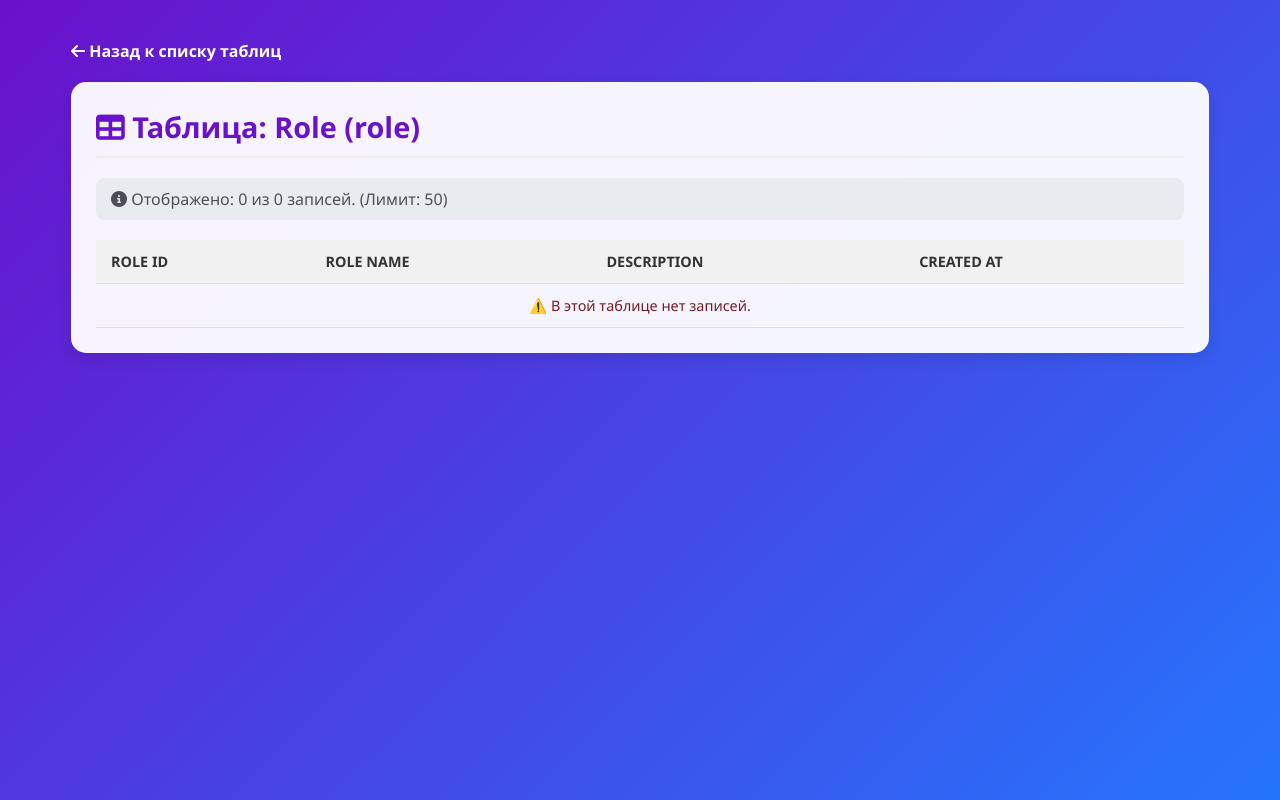
After one commit to spiraleer/studyDB, a FastAPI app: page /dashboard/table/role in a window 1280 px wide. The commit adds this page. Run offline with FastAPI, Linux system fonts and the light colour scheme.

Commit message:
Viewing real tables from the DB.

```diff
--- a/routes/dashboard.py
+++ b/routes/dashboard.py
@@ -1,22 +1,109 @@
-# routes/dashboard.py
-from fastapi import APIRouter, Request
+# routes/dashboard.py (Реальный вывод данных таблицы)
+from fastapi import APIRouter, Request, Depends, HTTPException, status
 from fastapi.responses import HTMLResponse
 from fastapi.templating import Jinja2Templates
+from sqlalchemy import inspect, text
+from sqlalchemy.orm import Session
+from models.database import engine, get_db
+# Импортируем все модели из tables.py для динамического доступа
+import models.tables as tables
+from models.tables import Base # Нужна для динамического доступа к моделям
 
-# Инициализируем шаблоны
 templates = Jinja2Templates(directory="templates")
 
-# Инициализируем роутер
 router = APIRouter(
     tags=["Панель управления"],
 )
 
+def get_all_model_tables():
+    """Возвращает список всех таблиц, определенных в схеме."""
+    inspector = inspect(engine)
+    # Получаем имена всех существующих таблиц в БД
+    return inspector.get_table_names()
+
+def get_model_class_by_table_name(table_name: str):
+    """Динамически находит класс модели SQLAlchemy по имени таблицы."""
+    for mapper in Base.registry.mappers:
+        cls = mapper.class_
+        if hasattr(cls, '__tablename__') and cls.__tablename__ == table_name:
+            return cls
+    return None
+
 @router.get("/dashboard", response_class=HTMLResponse)
-async def dashboard(request: Request):
+async def dashboard(request: Request, db: Session = Depends(get_db)):
     """
-    Роут для отображения базовой страницы панели управления.
+    Основная страница панели управления, отображающая список таблиц БД.
     """
+    tables = get_all_model_tables()
+
     return templates.TemplateResponse(
         "dashboard.html",
-        {"request": request}
+        {
+            "request": request,
+            "tables": tables,
+            "employee_login": "admin"
+        }
     )
+
+# Роут для просмотра содержимого таблицы
+@router.get("/dashboard/table/{table_name}", response_class=HTMLResponse)
+async def table_view(
+    table_name: str,
+    request: Request,
+    db: Session = Depends(get_db)
+):
+    """
+    Роут для отображения содержимого конкретной таблицы.
+    """
+
+    ModelClass = get_model_class_by_table_name(table_name)
+
+    if ModelClass is None:
+        raise HTTPException(
+            status_code=status.HTTP_404_NOT_FOUND,
+            detail=f"Таблица '{table_name}' не найдена или не имеет соответствующей ORM-модели."
+        )
+
+    # 1. Получаем столбцы (заголовки)
+    # Используем названия атрибутов модели
+    column_names = [column.key for column in inspect(ModelClass).mapper.columns]
+
+    # 2. Получаем данные
+    try:
+        # Выполняем простой запрос SELECT *
+        # Ограничиваем 50 строками, чтобы не нагружать браузер и БД
+        query = db.query(ModelClass).limit(50)
+        records = query.all()
+
+        # Преобразуем записи в список словарей для удобной передачи в шаблон
+        data = []
+        for record in records:
+            row = {}
+            for col_name in column_names:
+                # Получаем значение атрибута. Для дат, JSON и т.д. может потребоваться форматирование,
+                # но пока оставляем как есть.
+                value = getattr(record, col_name)
+                # Преобразуем None в строку 'NULL' для отображения
+                row[col_name] = value if value is not None else 'NULL'
+            data.append(row)
+
+        total_rows = db.query(ModelClass).count() # Подсчитываем общее количество строк
+
+    except Exception as e:
+        # Если что-то пошло не так (например, таблица пуста или ошибка SQL)
+        print(f"Ошибка при запросе данных таблицы {table_name}: {e}")
+        column_names = ["Ошибка"]
+        data = [[f"Не удалось загрузить данные: {str(e)}"]]
+        total_rows = 0
+
+    # 3. Рендерим шаблон
+    return templates.TemplateResponse(
+        "table_view.html",
+        {
+            "request": request,
+            "table_name": table_name,
+            "column_names": column_names, # Заголовки
+            "data": data,                 # Данные
+            "total_rows": total_rows,     # Общее количество
+        }
+    )
--- /dev/null
+++ b/templates/table_view.html
@@ -0,0 +1,150 @@
+<!DOCTYPE html>
+<html lang="ru">
+<head>
+    <meta charset="UTF-8">
+    <meta name="viewport" content="width=device-width, initial-scale=1.0">
+    <title>Просмотр: {{ table_name|capitalize }}</title>
+    <link rel="stylesheet" href="https://cdnjs.cloudflare.com/ajax/libs/font-awesome/6.4.0/css/all.min.css">
+    <style>
+        /* Основные стили из предыдущего шага */
+        * {
+            margin: 0;
+            padding: 0;
+            box-sizing: border-box;
+            font-family: 'Segoe UI', Tahoma, Geneva, Verdana, sans-serif;
+        }
+
+        body {
+            background: linear-gradient(135deg, #6a11cb 0%, #2575fc 100%);
+            min-height: 100vh;
+            color: #333;
+            padding: 20px;
+        }
+
+        .content {
+            padding: 20px;
+            max-width: 95%; /* Расширяем для таблиц */
+            margin: 0 auto;
+        }
+
+        .card {
+            background: rgba(255, 255, 255, 0.95);
+            padding: 25px;
+            border-radius: 15px;
+            box-shadow: 0 5px 15px rgba(0, 0, 0, 0.1);
+            margin-bottom: 20px;
+        }
+
+        h1 {
+            color: #6a11cb;
+            margin-bottom: 20px;
+            border-bottom: 2px solid #eee;
+            padding-bottom: 10px;
+            font-size: 1.8em;
+        }
+
+        .back-link {
+            display: inline-block;
+            margin-bottom: 20px;
+            color: white; /* Цвет ссылки изменен для фона */
+            text-decoration: none;
+            font-weight: 600;
+        }
+        .back-link:hover {
+            text-decoration: underline;
+        }
+
+        /* Стили для Таблицы */
+        .data-table-container {
+            overflow-x: auto; /* Для горизонтального скролла */
+            max-width: 100%;
+        }
+
+        .data-table {
+            width: 100%;
+            border-collapse: collapse;
+            font-size: 0.9em;
+            min-width: 800px; /* Минимальная ширина, чтобы таблица не сжималась */
+        }
+
+        .data-table th, .data-table td {
+            padding: 12px 15px;
+            text-align: left;
+            border-bottom: 1px solid #ddd;
+        }
+
+        .data-table th {
+            background-color: #f1f1f1;
+            color: #333;
+            text-transform: uppercase;
+            font-weight: 700;
+        }
+
+        .data-table tr:nth-child(even) {
+            background-color: #f9f9f9;
+        }
+
+        .data-table td {
+            white-space: nowrap; /* Предотвращаем перенос длинных строк */
+            max-width: 300px;
+            overflow: hidden;
+            text-overflow: ellipsis;
+        }
+
+        .info-bar {
+            background: #e9ecef;
+            padding: 10px 15px;
+            border-radius: 8px;
+            margin-bottom: 20px;
+            color: #495057;
+        }
+
+    </style>
+</head>
+<body>
+    <div class="content">
+        <a href="/dashboard" class="back-link">
+            <i class="fas fa-arrow-left"></i> Назад к списку таблиц
+        </a>
+
+        <div class="card">
+            <h1><i class="fas fa-table"></i> Таблица: {{ table_name|replace("_", " ")|capitalize }} ({{ table_name }})</h1>
+
+            <div class="info-bar">
+                <i class="fas fa-info-circle"></i> Отображено: {{ data|length }} из {{ total_rows }} записей. (Лимит: 50)
+            </div>
+
+            <div class="data-table-container">
+                <table class="data-table">
+                    <thead>
+                        <tr>
+                            {% for col_name in column_names %}
+                            <th>{{ col_name|replace("_", " ")|capitalize }}</th>
+                            {% endfor %}
+                        </tr>
+                    </thead>
+                    <tbody>
+                        {% for row in data %}
+                        <tr>
+                            {% for col_name in column_names %}
+                            {# Выводим значение ячейки #}
+                            <td>{{ row[col_name] }}</td>
+                            {% endfor %}
+                        </tr>
+                        {% endfor %}
+
+                        {# Если данных нет #}
+                        {% if not data %}
+                        <tr>
+                            <td colspan="{{ column_names|length }}" style="text-align: center; color: #721c24;">
+                                ⚠️ В этой таблице нет записей.
+                            </td>
+                        </tr>
+                        {% endif %}
+                    </tbody>
+                </table>
+            </div>
+        </div>
+    </div>
+</body>
+</html>
```
Also changed, not shown: templates/dashboard.html (+123 -33 lines).
